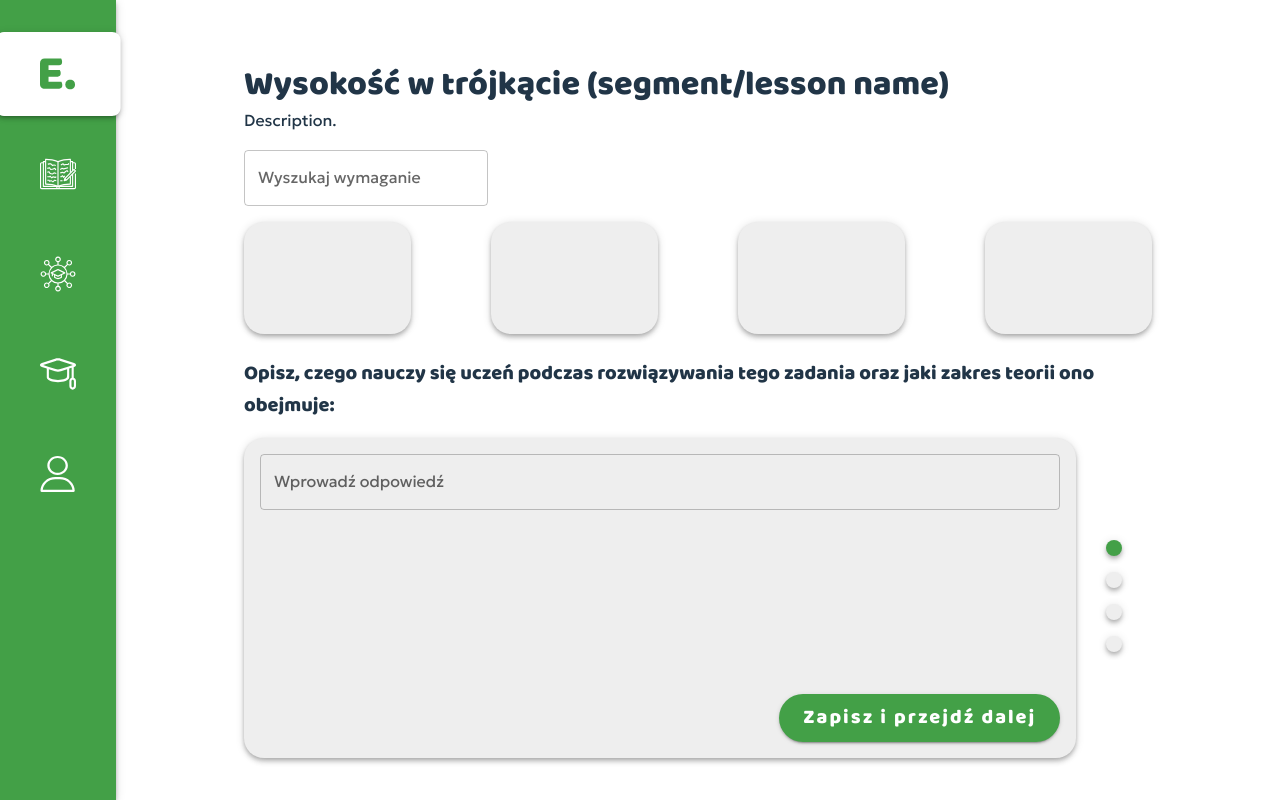
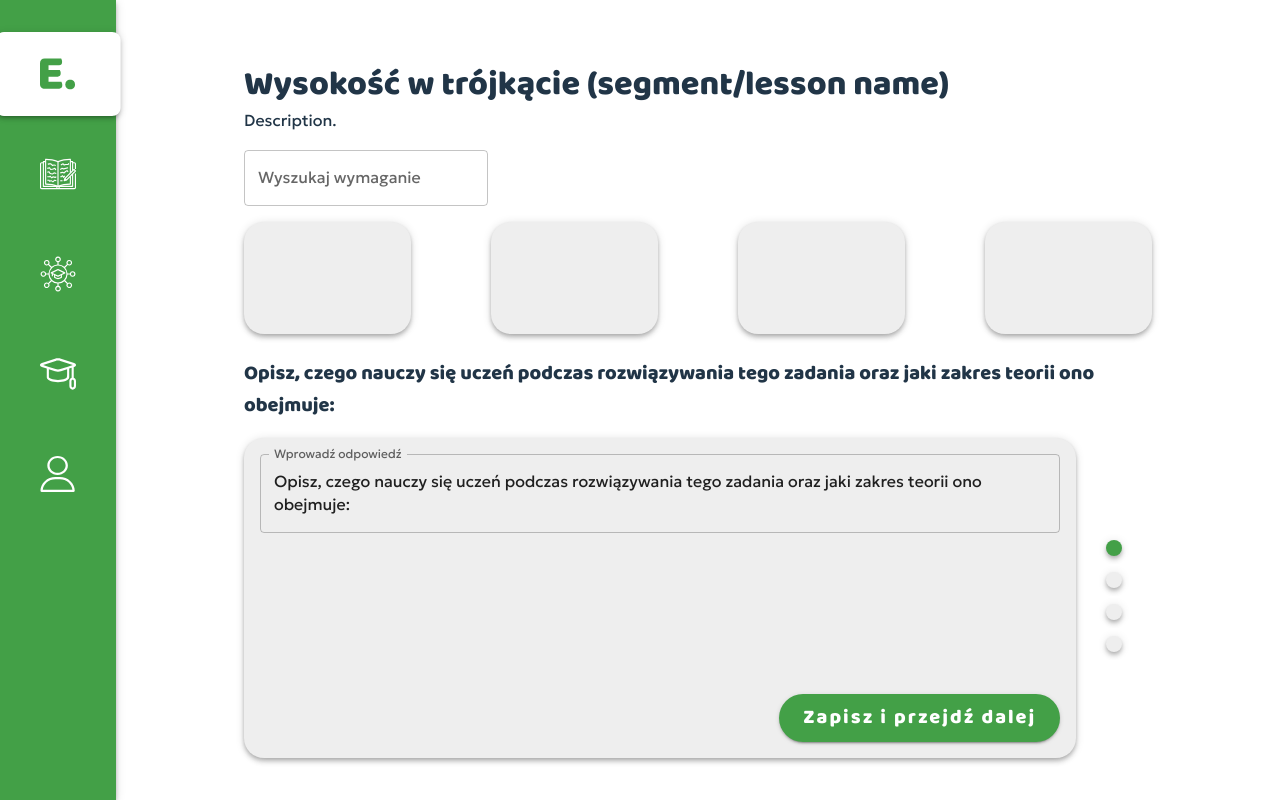
Before and after one commit to EdutieProject/edutie-frontend, a React (Vite) app in the folder edutie-frontend/: page /creation/lrd in a window 1280 px wide. Built offline with nearby package versions, Linux system fonts and the light colour scheme.

Commit message:
Changing value of TextField depending on buttonClicked

```diff
--- a/edutie-frontend/src/views/LRDCreationView.jsx
+++ b/edutie-frontend/src/views/LRDCreationView.jsx
@@ -3,7 +3,7 @@ import NavLayout from "./layout/NavLayout";
 import Surface from "../components/global/Surface";
 import RoundedButton from "../components/global/RoundedButton.jsx";
 import CircleButton from "../components/global/CircleButton.jsx";
-import { useState } from "react";
+import { useState, useEffect } from "react";
 
 export default function LRDCreationView() {
   const theme = useTheme();
@@ -30,13 +30,28 @@ export default function LRDCreationView() {
         "Wypisz kilka możliwych trudności, z którymi spotka się uczeń podczas tego zadania (na ich podstawie generowane będą podpowiedzi):",
     },
   ];
-  const [question, setQuestion] = useState(questions[0].question);
-  const answers = [
-    { id: 0, answer: "" },
-    { id: 1, answer: "" },
-    { id: 2, answer: "" },
-    { id: 3, answer: "" },
-  ];
+
+  const [answers, setAnswers] = useState([
+    {
+      id: 0,
+      answer:
+        "Opisz, czego nauczy się uczeń podczas rozwiązywania tego zadania oraz jaki zakres teorii ono obejmuje:",
+    },
+    {
+      id: 1,
+      answer:
+        "W kilku słowach wyszczególnij najważniejsze punkty zadania, czyli co uczeń osiągnie poprzez jego wykonanie:",
+    },
+    {
+      id: 2,
+      answer: "Opisz szczegółowo, na czym będzie polegało dane zadanie:",
+    },
+    {
+      id: 3,
+      answer:
+        "Wypisz kilka możliwych trudności, z którymi spotka się uczeń podczas tego zadania (na ich podstawie generowane będą podpowiedzi):",
+    },
+  ]);
 
   return (
     <NavLayout mode="flex">
@@ -102,14 +117,20 @@ export default function LRDCreationView() {
             <Surface>
               <Grid item sx={{ height: "30vh" }}>
                 <TextField
-                  defaultValue={answers[buttonClicked].answer}
+                  value={answers[buttonClicked].answer}
                   label="Wprowadź odpowiedź"
                   multiline
                   fullWidth
                   maxRows={6}
                   onChange={(event) => {
-                    answers[buttonClicked].answer = event.target.value;
-                    console.log(answers[buttonClicked].answer);
+                    setAnswers(
+                      answers.map((answer, index) => {
+                        if (index === buttonClicked) {
+                          return { ...answers, answer: event.target.value };
+                        }
+                        return answer;
+                      })
+                    );
                   }}
                 />
               </Grid>
@@ -153,8 +174,6 @@ export default function LRDCreationView() {
               <CircleButton
                 onClick={() => {
                   setButtonClicked(0);
-
-                  setQuestion(questions[0].question);
                 }}
                 bgColor={buttonClicked === 0 ? "" : theme.palette.surface}
                 id="firstButton"
@@ -165,8 +184,6 @@ export default function LRDCreationView() {
               <CircleButton
                 onClick={() => {
                   setButtonClicked(1);
-
-                  setQuestion(questions[1].question);
                 }}
                 bgColor={buttonClicked === 1 ? "" : theme.palette.surface}
                 id="secondButton"
@@ -177,8 +194,6 @@ export default function LRDCreationView() {
               <CircleButton
                 onClick={() => {
                   setButtonClicked(2);
-
-                  setQuestion(questions[2].question);
                 }}
                 bgColor={buttonClicked === 2 ? "" : theme.palette.surface}
                 id="thirdButton"
@@ -189,8 +204,6 @@ export default function LRDCreationView() {
               <CircleButton
                 onClick={() => {
                   setButtonClicked(3);
-
-                  setQuestion(questions[3].question);
                 }}
                 bgColor={buttonClicked === 3 ? "" : theme.palette.surface}
                 id="fourthButton"
@@ -203,42 +216,3 @@ export default function LRDCreationView() {
     </NavLayout>
   );
 }
-
-// const InputSurface = ({ buttonClicked, answers }) => {
-//   const theme = useTheme();
-//   console.log(buttonClicked);
-//   return (
-//     <Grid xs item>
-//       <Surface>
-//         <Grid item sx={{ height: "30vh" }}>
-//           <TextField
-//             defaultValue={answers[buttonClicked].answer}
-//             label="Wprowadź odpowiedź"
-//             multiline
-//             fullWidth
-//             maxRows={6}
-//             onChange={(event) => {
-//               answers[buttonClicked].answer = event.target.value;
-//               console.log(answers[buttonClicked].answer);
-//             }}
-//           />
-//         </Grid>
-//         <Grid
-//           container
-//           sx={{
-//             justifyContent: "flex-end",
-//             alignItems: "center",
-//           }}
-//         >
-//           <RoundedButton
-//             label={"Zapisz i przejdź dalej"}
-//             active={true}
-//             onClick={() => {
-//               setButtonClicked(buttonClicked + 1);
-//             }}
-//           ></RoundedButton>
-//         </Grid>
-//       </Surface>
-//     </Grid>
-//   );
-// };
```
